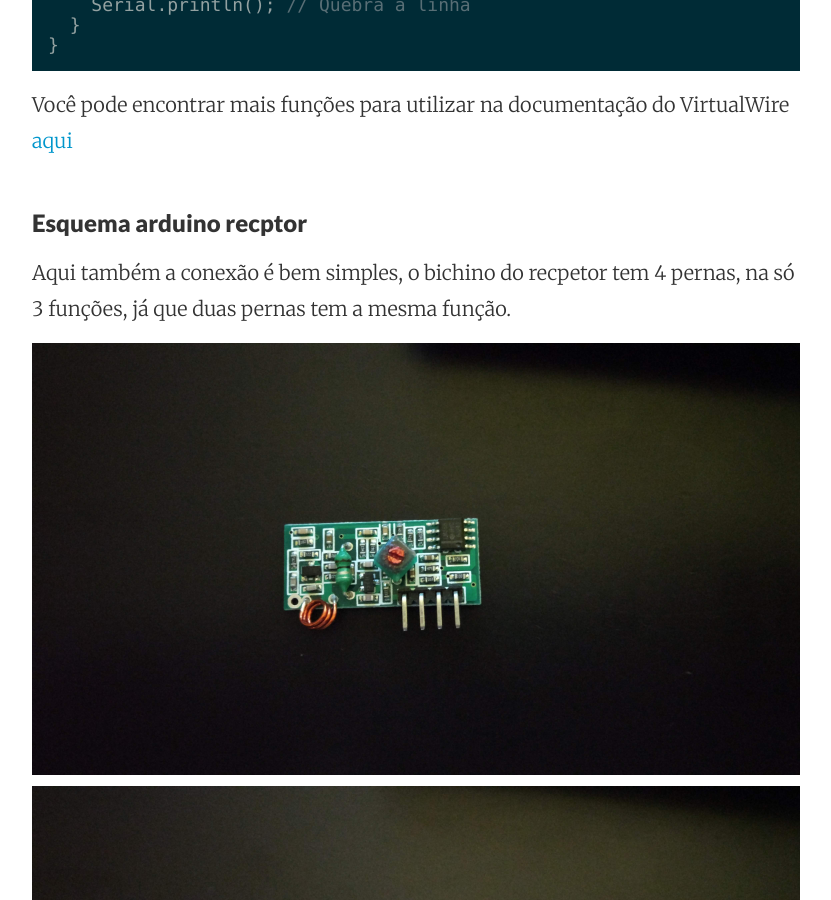
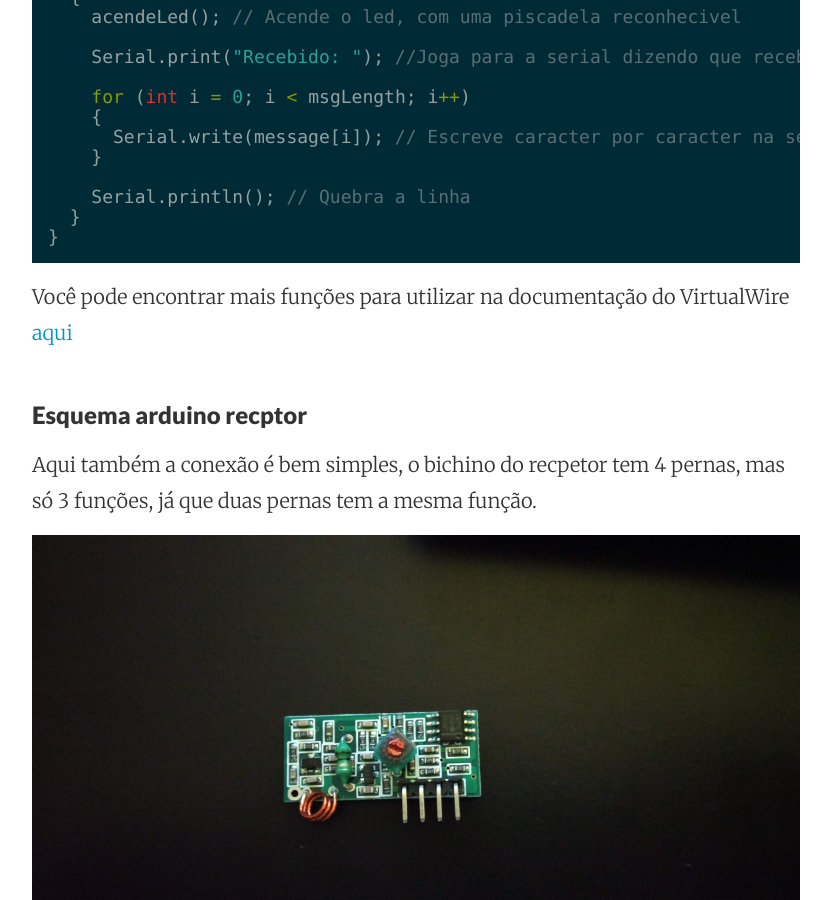
Before and after one commit to dfrnks/dfrnks.github.io, a Jekyll site: the page built from _posts/2018-07-08-comunicacao-rpi-com-arduino-rf-433mhz.markdown, in a window 1280 px wide and 900 px high, scrolled down 4643 px. Shown: the whole window, without its empty margins (224-1055 px from the left). Built offline with Jekyll 4.4.1, drawn with Linux system fonts in a browser that asks for light colours.

Commit message:
Correções revisão

````diff
--- a/_posts/2018-07-08-comunicacao-rpi-com-arduino-rf-433mhz.markdown
+++ b/_posts/2018-07-08-comunicacao-rpi-com-arduino-rf-433mhz.markdown
@@ -7,7 +7,7 @@
 
 Para poder se comunicar tanto arduino com o arduino via RF ou Raspberry com arduino ou vice-versa, até que é um pouquinho simples. É necessário algumas coisas como o Módulo de RF transmissor e receptor 433 MHZ, como os da imagens abaixo.
 
-![pi3 gpio](/img/posts/rf_433mhz.png)
+![pi3 gpio](/img/posts/rf_433mhz.jpg)
 
 Um arduino e um RPI, obviámente.
 
@@ -52,13 +52,13 @@
 
 ![esquema_rpi_transmissor_rf](/img/posts/2018-07-08/esquema_rpi_transmissor_rf.jpg)
 
-Caso tenha duvidas das pinagens do RPI pode verificar [aqui](/2018/07/08/esquemas-portas-rpi.html)
+Caso tenha duvidas das pinagens do RPI pode verificar [aqui](/2018/07/08/esquemas-portas-rpi.html){:target="_blank"}
 
 
 ### Código arduino do receptor
 
 No arduino receberemos a mensagem e iremos escrever a mesma via comunicação serial, você poderia exibir num display por exemplo, ou talvez executar algum comando, como ligar um led, acionar um motor, etc.
-Aqui para podermos nos comunicar será utilizar a lib externa [VirtualWire](http://www.airspayce.com/mikem/arduino/VirtualWire/VirtualWire-1.20.zip)
+Aqui para podermos nos comunicar será utilizar a lib externa [VirtualWire](http://www.airspayce.com/mikem/arduino/VirtualWire/VirtualWire-1.20.zip){:target="_blank"}
 ```c
 #include <VirtualWire.h>
 
@@ -107,11 +107,11 @@
   }
 }
 ```
-Você pode encontrar mais funções para utilizar na documentação do VirtualWire [aqui](https://arduino-info.wikispaces.com/file/view/VirtualWire.pdf)
+Você pode encontrar mais funções para utilizar na documentação do VirtualWire [aqui](https://arduino-info.wikispaces.com/file/view/VirtualWire.pdf){:target="_blank"}
 
 ### Esquema arduino recptor
 
-Aqui também a conexão é bem simples, o bichino do recpetor tem 4 pernas, na só 3 funções, já que duas pernas tem a mesma função.
+Aqui também a conexão é bem simples, o bichino do recpetor tem 4 pernas, mas só 3 funções, já que duas pernas tem a mesma função.
 
 ![receptor_rf_2.jpg](/img/posts/2018-07-08/receptor_rf_2.jpg)
 ![receptor_rf_1.jpg](/img/posts/2018-07-08/receptor_rf_1.jpg)
````
